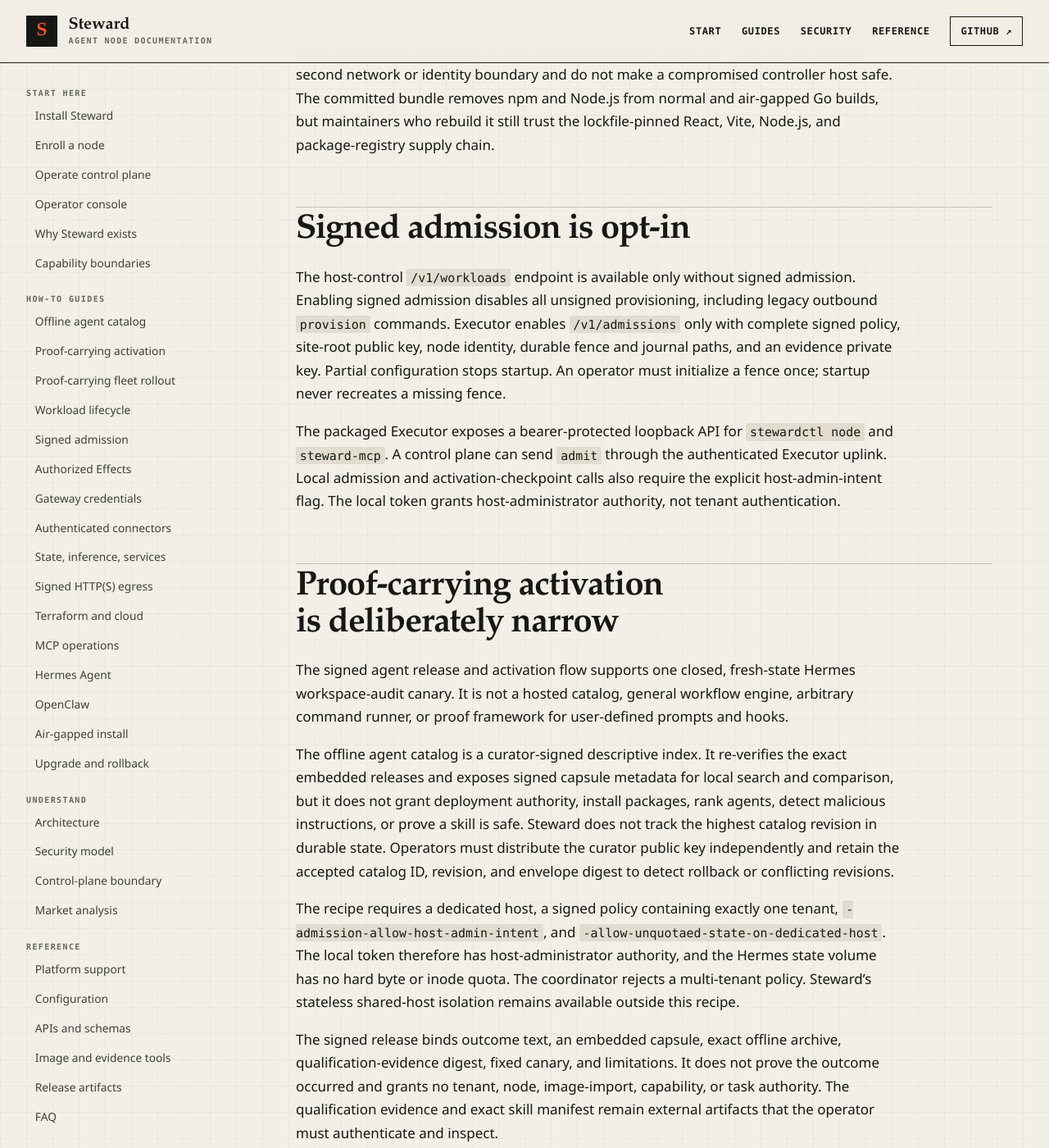
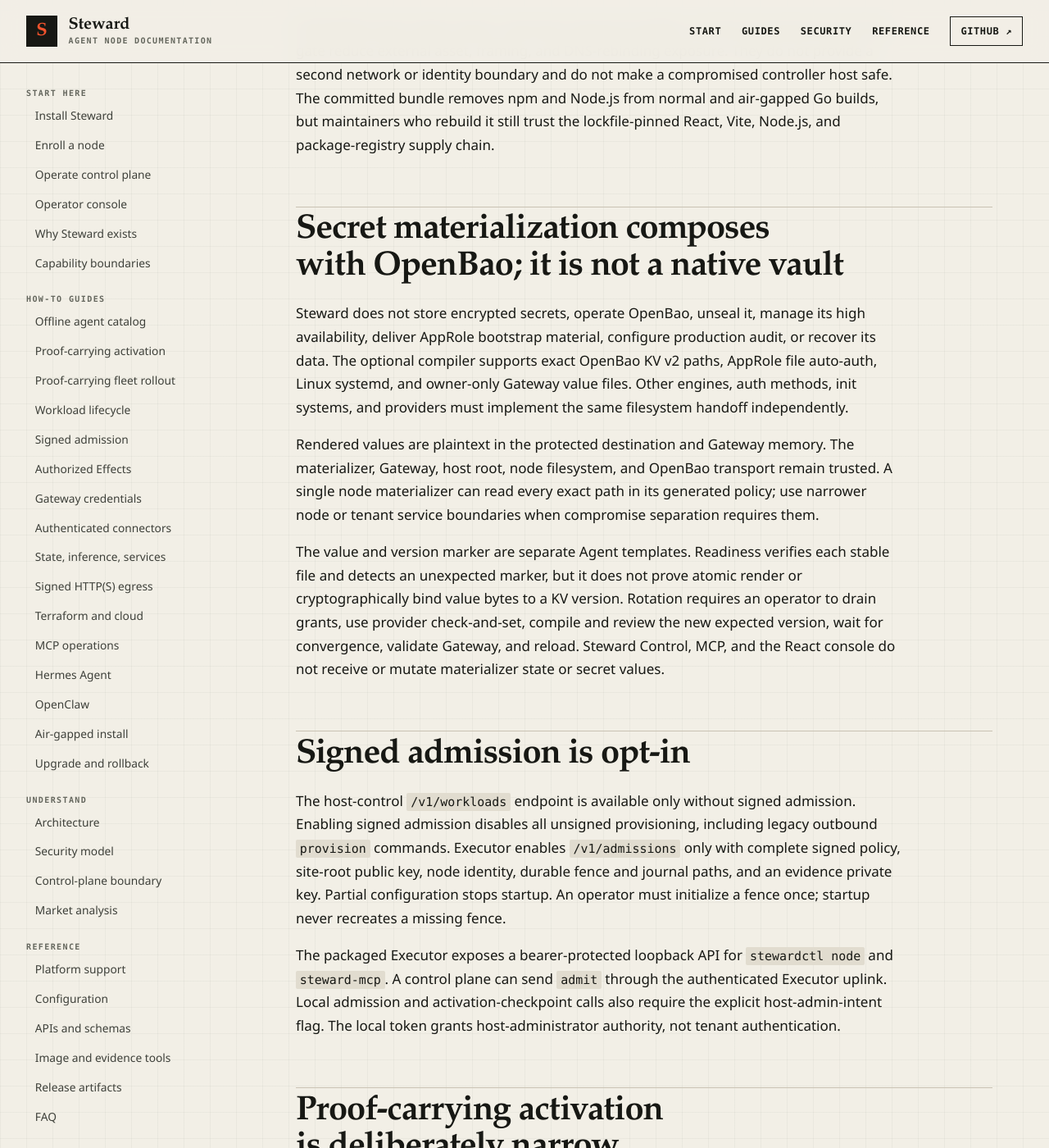
Before and after one commit to hardrails/steward, a Jekyll site: the page built from docs/limitations.md, in a window 1280 px wide and 1400 px high, scrolled down 3668 px. Shown: the whole window at 82% size. Built offline with Jekyll 4.4.1, drawn with Linux system fonts in a browser that asks for light colours.

Commit message:
docs: position capability-first secret delivery
Constraint: distinguish Steward's authorization continuity from generic secret storage or credential injection claims.

Rejected: claiming OpenBao storage as unique or hiding the trusted materializer, plaintext destination, and non-atomic version-marker limits.

Confidence: high; the analysis follows official OpenBao KV v2 and Agent behavior plus the live compatibility evidence.

Scope-risk: competitor capabilities and maturity can change and require rechecking from primary sources.

Not-tested: procurement-specific OpenBao and competitor configurations.

```diff
--- a/docs/limitations.md
+++ b/docs/limitations.md
@@ -133,6 +133,28 @@
 controller host safe. The committed bundle removes npm and Node.js from normal and
 air-gapped Go builds, but maintainers who rebuild it still trust the lockfile-pinned
 React, Vite, Node.js, and package-registry supply chain.
+
+## Secret materialization composes with OpenBao; it is not a native vault
+
+Steward does not store encrypted secrets, operate OpenBao, unseal it, manage its
+high availability, deliver AppRole bootstrap material, configure production audit,
+or recover its data. The optional compiler supports exact OpenBao KV v2 paths,
+AppRole file auto-auth, Linux systemd, and owner-only Gateway value files. Other
+engines, auth methods, init systems, and providers must implement the same
+filesystem handoff independently.
+
+Rendered values are plaintext in the protected destination and Gateway memory. The
+materializer, Gateway, host root, node filesystem, and OpenBao transport remain
+trusted. A single node materializer can read every exact path in its generated
+policy; use narrower node or tenant service boundaries when compromise separation
+requires them.
+
+The value and version marker are separate Agent templates. Readiness verifies each
+stable file and detects an unexpected marker, but it does not prove atomic render or
+cryptographically bind value bytes to a KV version. Rotation requires an operator
+to drain grants, use provider check-and-set, compile and review the new expected
+version, wait for convergence, validate Gateway, and reload. Steward Control, MCP,
+and the React console do not receive or mutate materializer state or secret values.
 
 ## Signed admission is opt-in
 
```
Also changed, not shown: docs/product/market-analysis.md (+1 -0 lines), docs/product/positioning.md (+6 -2 lines).
